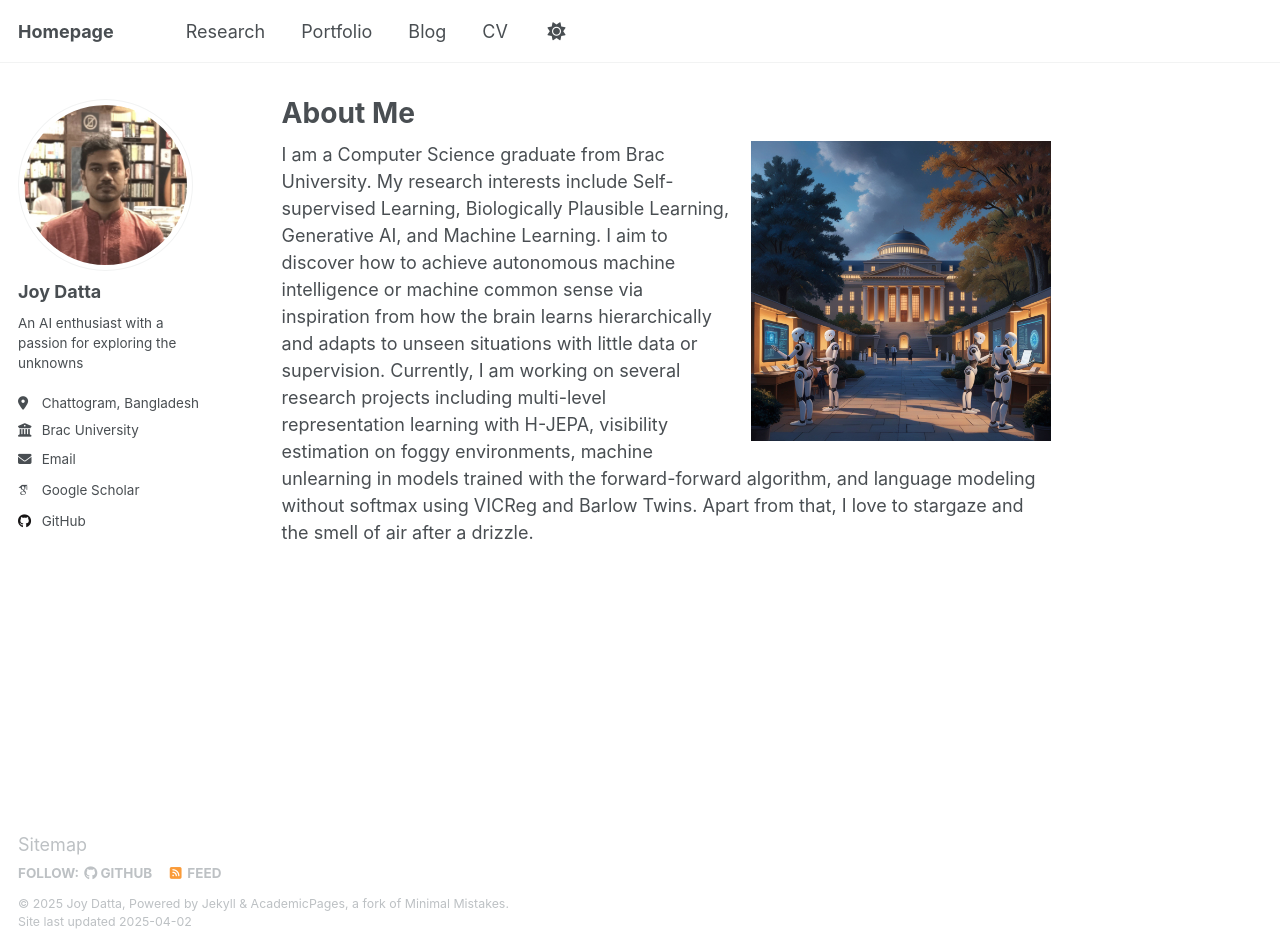
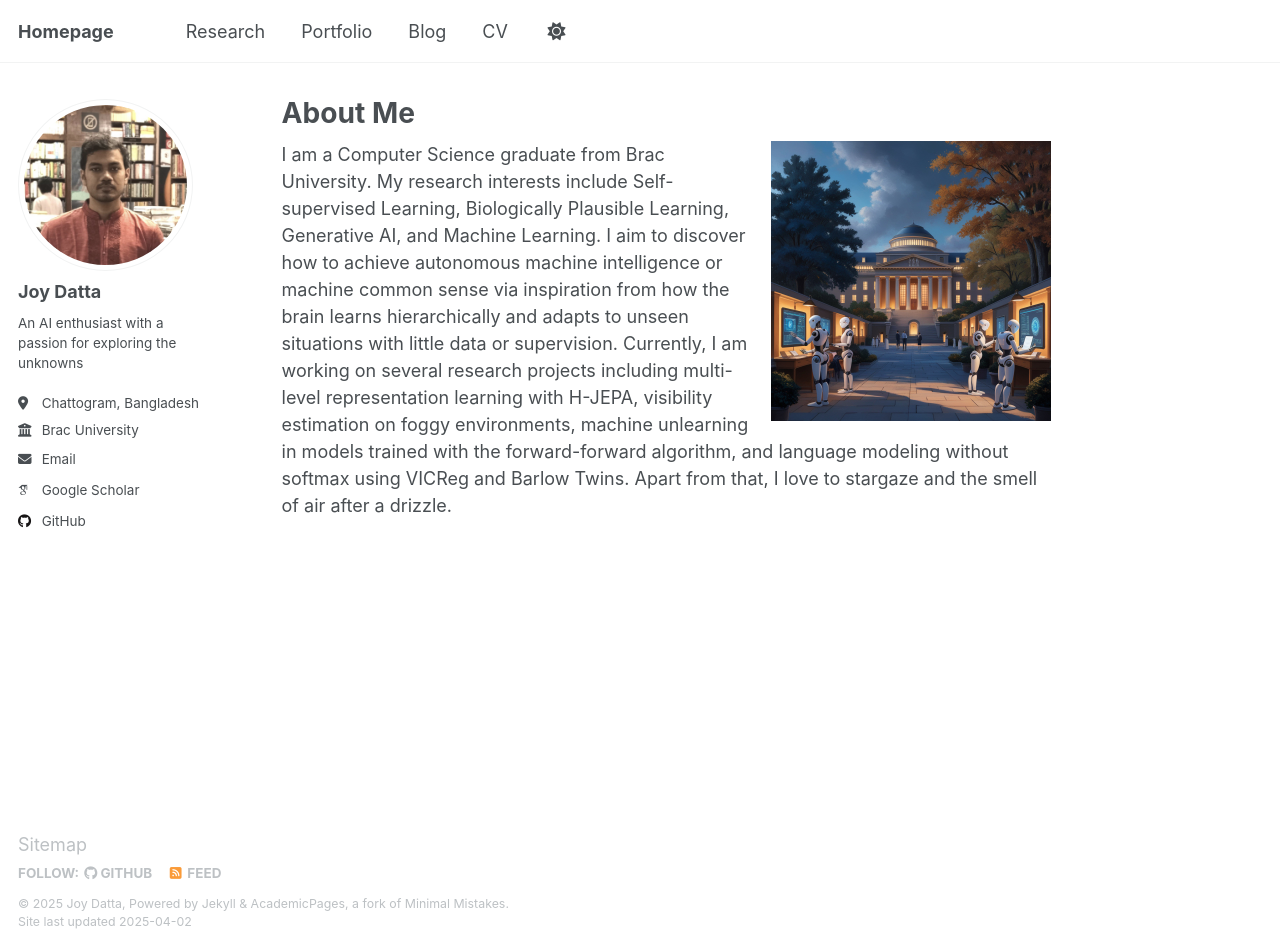
Before and after one commit to joy-datta/joy-datta.github.io, a Jekyll site: the page built from _pages/about.md, in a window 1280 px wide and 950 px high. Built offline with Jekyll 4.4.1, drawn with Linux system fonts in a browser that asks for light colours; some web fonts are replaced.

Commit message:
Update about.md

```diff
--- a/_pages/about.md
+++ b/_pages/about.md
@@ -6,5 +6,5 @@ redirect_from:
   - /about/
   - /about.html
 ---
-![illustration](/images/homepage_img.jpg){: .align-right width="300px"}
+![illustration](/images/homepage_img.jpg){: .align-right width="280px"}
 I am a Computer Science graduate from Brac University. My research interests include Self-supervised Learning, Biologically Plausible Learning, Generative AI, and Machine Learning. I aim to discover how to achieve autonomous machine intelligence or machine common sense via inspiration from how the brain learns hierarchically and adapts to unseen situations with little data or supervision. Currently, I am working on several research projects including multi-level representation learning with H-JEPA, visibility estimation on foggy environments, machine unlearning in models trained with the forward-forward algorithm, and language modeling without softmax using VICReg and Barlow Twins. Apart from that, I love to stargaze and the smell of air after a drizzle.
```
